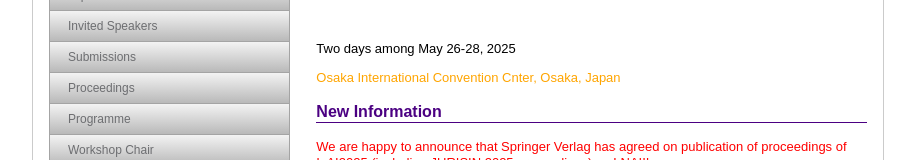
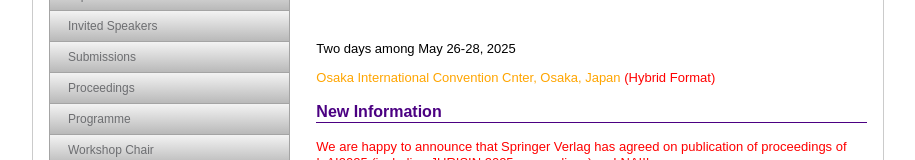
Before and after one commit to JurisInformaticsCenter/jurisin2025, a plain HTML site: page index.htm in a window 1280 px wide. Shown: the part 251-411 px from the top of the page, without its empty margins (208-1123 px from the left). Drawn offline with Linux system fonts and the light colour scheme.

Commit message:
Update index.htm

```diff
--- a/index.htm
+++ b/index.htm
@@ -94,7 +94,11 @@ new TWTR.Widget({
 		</h1>
 		<br>
         	<p>  Two days among May 26-28, 2025</p>
-          <p><a href="https://www.gco.co.jp/">Osaka International Convention Cnter, Osaka, Japan</a></p>
+		<p><a href="https://www.gco.co.jp/">Osaka International Convention Cnter, Osaka, Japan</a>
+<font color="red">
+(Hybrid Format)
+</font>
+</p>
 
 <div class="block">
 <!--
```
